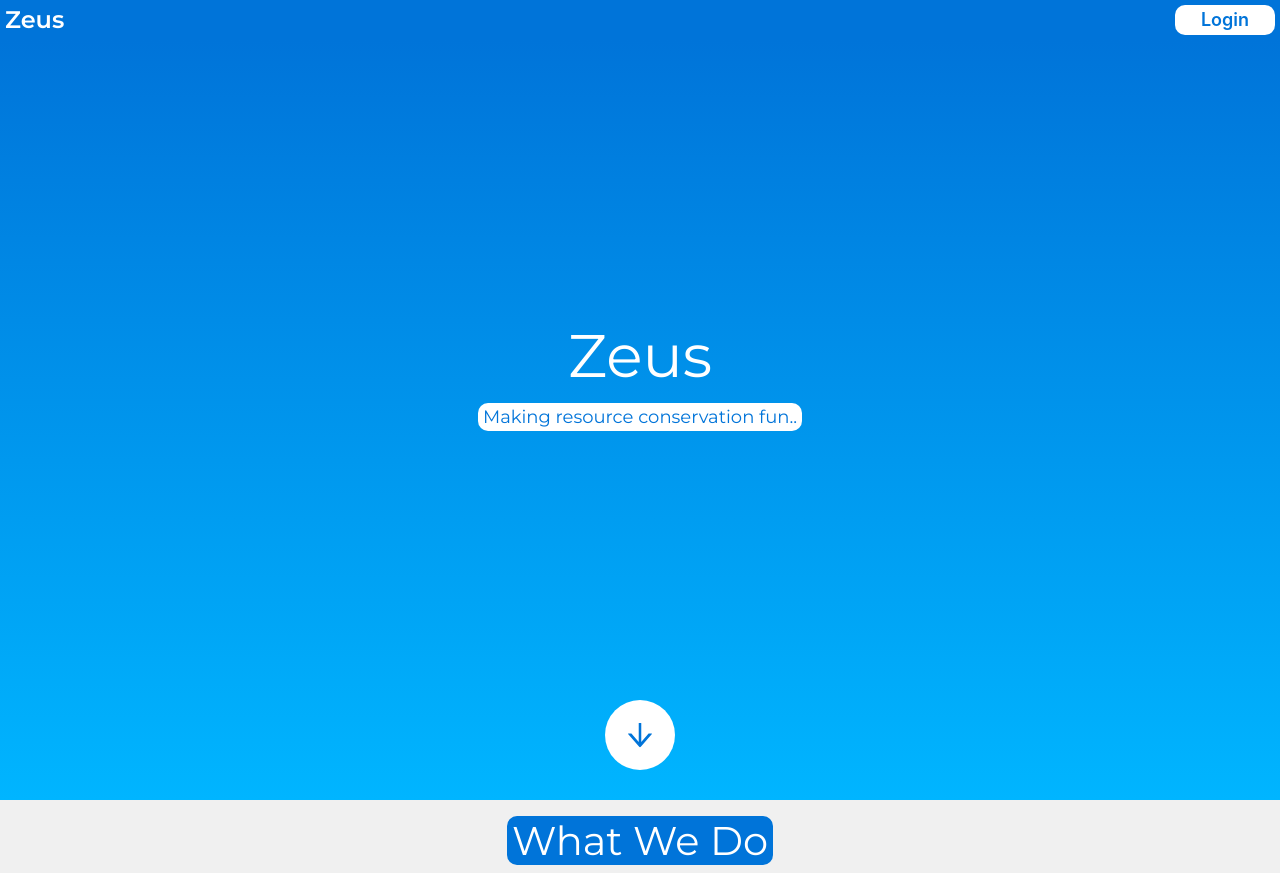
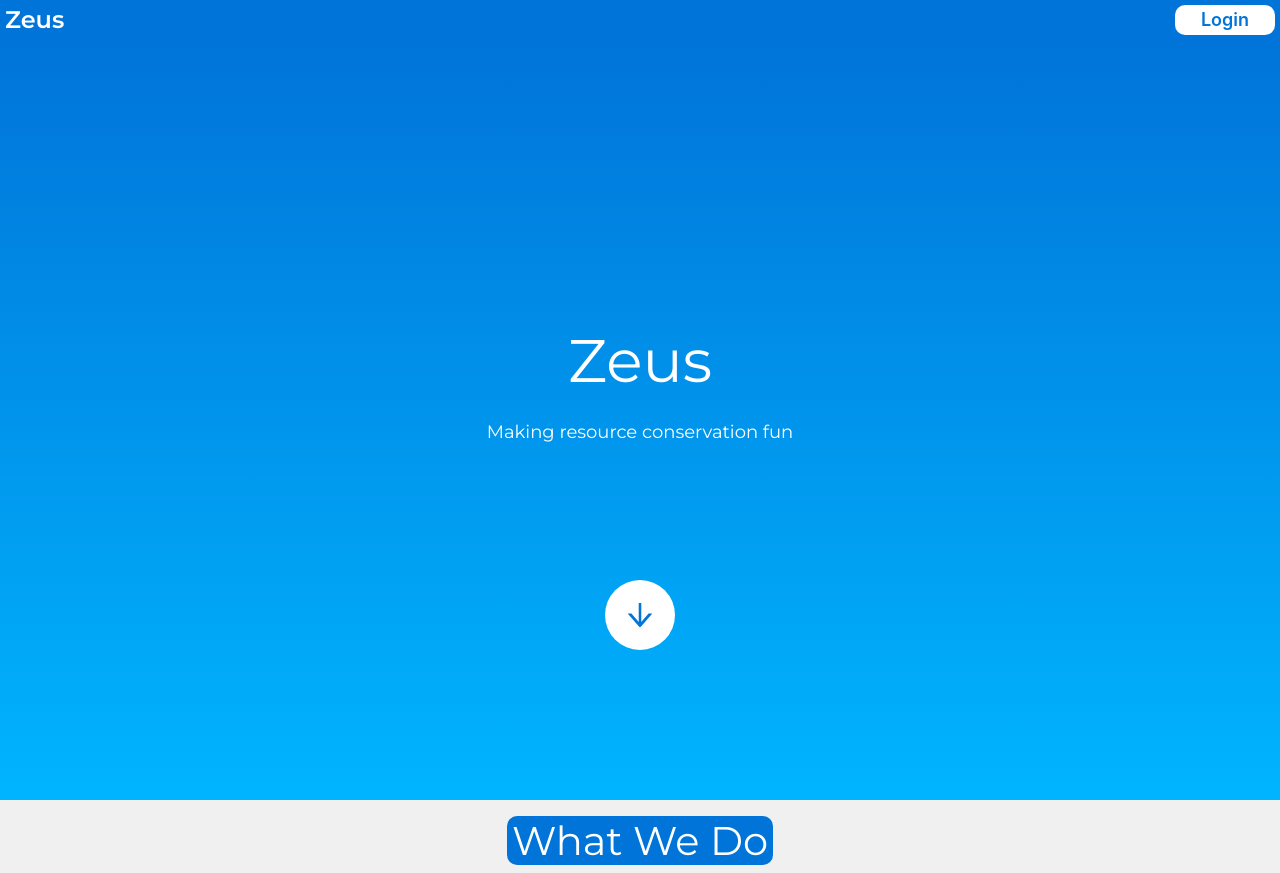
Before and after one commit to AneeshSaripalli/zeus, a React (Create React App) app in the folder client/: page / in a window 1280 px wide. Built offline with nearby package versions, Linux system fonts and the light colour scheme.

Commit message:
bouncing arrow

```diff
--- a/client/src/pages/landing/Landing.css
+++ b/client/src/pages/landing/Landing.css
@@ -5,6 +5,10 @@
     rgba(0, 181, 255, 1) 0%,
     rgba(0, 116, 217, 1) 100%
   );
+  height: calc(100vh - var(--header-px));
+  text-align: center;
+  padding-bottom: 30px;
+  position: relative;
 }
 
 #click-arrow {
@@ -12,10 +16,22 @@
   border-radius: calc(var(--icon-size) * 2);
   font-size: var(--icon-size);
   padding: 20px;
+  animation: bounce 1s infinite alternate;
+  position: absolute;
+}
+
+@keyframes bounce {
+  from {
+    bottom: 100px;
+  }
+  to {
+    bottom: 150px;
+  }
 }
 
 #subtitle {
   animation: 2.4s ease 0s delay-fadein;
+  margin-bottom: 50px;
 }
 
 @keyframes delay-fadein {
--- a/client/src/pages/landing/Landing.tsx
+++ b/client/src/pages/landing/Landing.tsx
@@ -9,15 +9,15 @@ type IProps = {
 
 const Landing: React.FC<IProps> = (props: IProps): JSX.Element => {
     return (<div>
-        <div className="title bkg-accent flexbox flex-column flex-center fadein" id="landing" style={{ height: 'calc(100vh - var(--header-px))', textAlign: 'center', paddingBottom: 30 }}>
+        <div className="title bkg-accent flexbox flex-column flex-center fadein" id="landing">
             <div className="flex-grow" />
-            <div className="clr-white title" style={{ fontSize: '60px' }}>
+            <div className="clr-white title" style={{ fontSize: '60px', marginBottom: '10px' }}>
                 <span className="hover-grow">
                     Zeus
                     </span>
             </div>
-            <div className="bkg-white rounded clr-accent pd-sm subtitle fadein font-lg" id="subtitle">
-                Making resource conservation fun..
+            <div className="clr-white rounded pd-sm subtitle fadein font-lg" id="subtitle">
+                Making resource conservation fun
                 </div>
             <div className="flex-grow" />
             <ArrowDown color="#000000" className="bkg-white clr-accent clickable" id="click-arrow" />
@@ -32,7 +32,7 @@ const Landing: React.FC<IProps> = (props: IProps): JSX.Element => {
             </div>
         </div>
 
-    </div>
+    </div >
     )
 };
 
```
